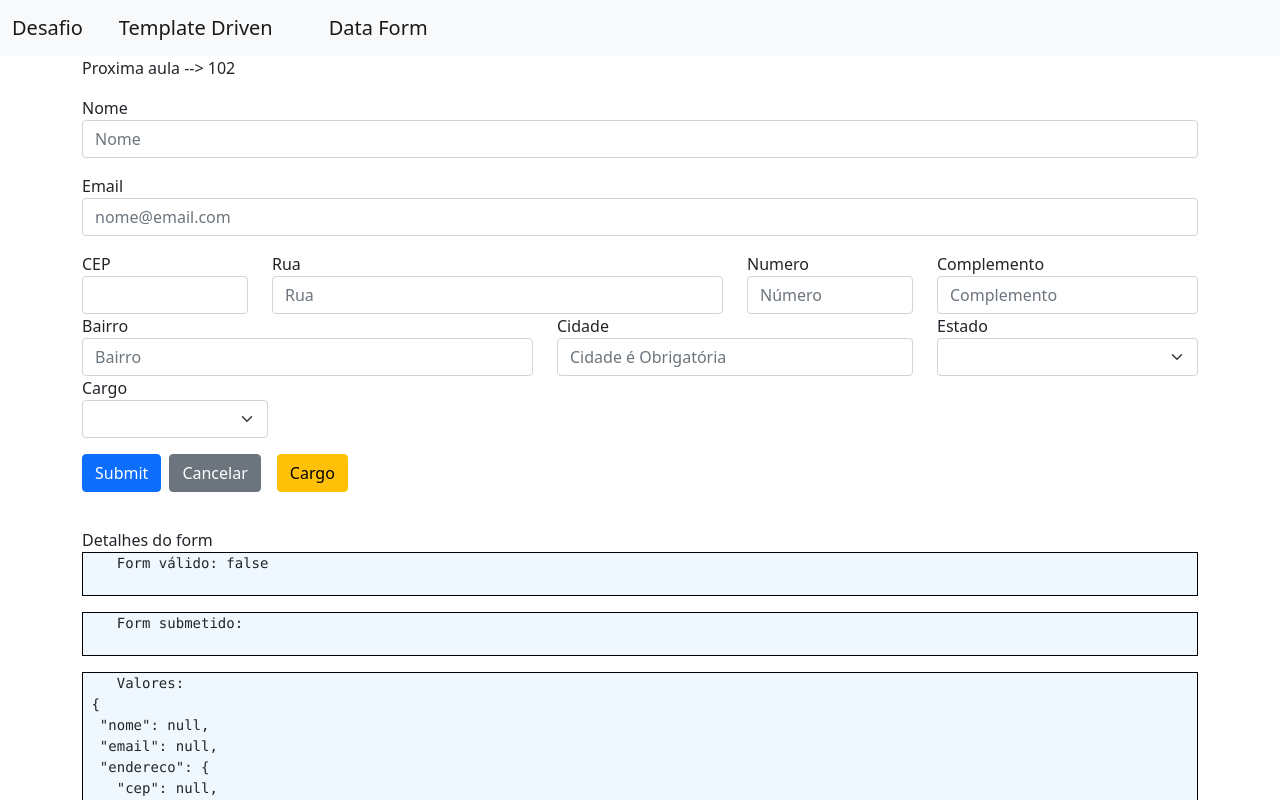
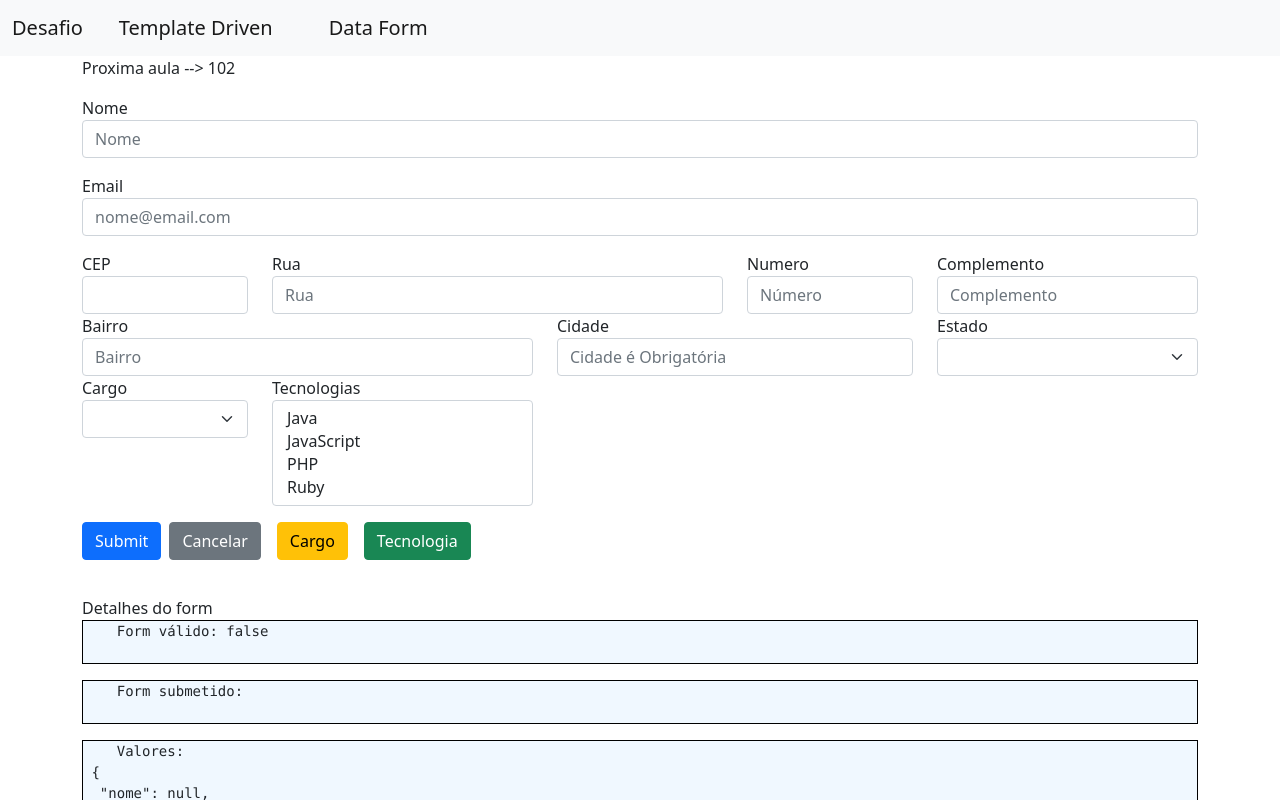
Before and after one commit to RafaelNevesdeOliveira/formAngular, an Angular app: page /dataForm in a window 1280 px wide. Shown: the top 800 px of the page. Built offline with nearby package versions, Linux system fonts and the light colour scheme.

Commit message:
multiple select

```diff
--- a/src/app/data-form/data-form.component.html
+++ b/src/app/data-form/data-form.component.html
@@ -1,10 +1,10 @@
-<form [formGroup]="formulario" (ngSubmit)="onSubmit()" >
-  <p>Proxima aula -->  102</p>
+<form [formGroup]="formulario" (ngSubmit)="onSubmit()">
+  <p>Proxima aula --> 102</p>
 
   <!-- NOME -->
   <div class="form-group col-mb-12" [ngClass]="aplicaCssErro('nome')">
     <label class="control-label" for="nome">Nome</label>
-    <input type="text" class="form-control" id="nome" formControlName="nome" placeholder="Nome"/>
+    <input type="text" class="form-control" id="nome" formControlName="nome" placeholder="Nome" />
 
     <app-campo-control-erro [mostrarErro]="verificaValidTouched('nome')" msgErro="Nome obrigatório">
     </app-campo-control-erro>
@@ -29,7 +29,7 @@
       <div class="col-md-2" [ngClass]="aplicaCssErro('endereco.cep')">
         <label class="control-label" for="cep">CEP</label>
 
-        <input type="text" class="form-control" id="cep" formControlName="cep" (blur)="consultaCEP()"/>
+        <input type="text" class="form-control" id="cep" formControlName="cep" (blur)="consultaCEP()" />
 
         <app-campo-control-erro [mostrarErro]="verificaValidTouched('endereco.cep')" msgErro="CEP obrigatório">
         </app-campo-control-erro>
@@ -39,7 +39,7 @@
       <div class="col-md-5" [ngClass]="aplicaCssErro('endereco.rua')">
         <label class="control-label" for="rua">Rua</label>
 
-        <input type="rua" class="form-control" id="rua" formControlName="rua" placeholder="Rua"/>
+        <input type="rua" class="form-control" id="rua" formControlName="rua" placeholder="Rua" />
 
         <app-campo-control-erro [mostrarErro]="verificaValidTouched('endereco.rua')" msgErro="Rua obrigatório">
         </app-campo-control-erro>
@@ -49,7 +49,7 @@
       <div class="col-md-2" [ngClass]="aplicaCssErro('endereco.numero')">
         <label class="control-label" for="numero">Numero</label>
 
-        <input type="numero" class="form-control" id="numero" formControlName="numero" placeholder="Número"/>
+        <input type="numero" class="form-control" id="numero" formControlName="numero" placeholder="Número" />
 
         <app-campo-control-erro [mostrarErro]="verificaValidTouched('endereco.numero')" msgErro="Numero obrigatório">
         </app-campo-control-erro>
@@ -59,9 +59,11 @@
       <div class="col-md-3" [ngClass]="aplicaCssErro('endereco.complemenmto')">
         <label class="control-label" for="complemento">Complemento</label>
 
-        <input type="complemento" class="form-control" id="complemento" formControlName="complemento" placeholder="Complemento"/>
+        <input type="complemento" class="form-control" id="complemento" formControlName="complemento"
+          placeholder="Complemento" />
 
-        <app-campo-control-erro [mostrarErro]="verificaValidTouched('endereco.complemento')" msgErro="Complemento obrigatório">
+        <app-campo-control-erro [mostrarErro]="verificaValidTouched('endereco.complemento')"
+          msgErro="Complemento obrigatório">
         </app-campo-control-erro>
       </div>
     </div>
@@ -72,7 +74,7 @@
       <div class="col-md-5" [ngClass]="aplicaCssErro('endereco.bairro')">
         <label class="control-label" for="bairro">Bairro</label>
 
-        <input type="text" class="form-control" id="bairro" formControlName="bairro" placeholder="Bairro"/>
+        <input type="text" class="form-control" id="bairro" formControlName="bairro" placeholder="Bairro" />
 
         <app-campo-control-erro [mostrarErro]="verificaValidTouched('endereco.bairro')" msgErro="Bairro obrigatório">
         </app-campo-control-erro>
@@ -82,7 +84,8 @@
       <div class="col-md-4" [ngClass]="aplicaCssErro('endereco.cidade')">
         <label class="control-label" for="cidade">Cidade</label>
 
-        <input type="cidade" class="form-control" id="cidade" formControlName="cidade" placeholder="Cidade é Obrigatória"/>
+        <input type="cidade" class="form-control" id="cidade" formControlName="cidade"
+          placeholder="Cidade é Obrigatória" />
 
         <app-campo-control-erro [mostrarErro]="verificaValidTouched('endereco.cidade')" msgErro="Cidade obrigatório">
         </app-campo-control-erro>
@@ -92,7 +95,8 @@
         <label class="control-label" for="estado">Estado</label>
 
         <select class="form-select" id="estado" formControlName="estado" placeholder="Estado">
-          <option *ngFor="let estado of estados | async" [value]="estado.sigla"> {{estado.nome}} - {{estado.sigla}}</option>
+          <option *ngFor="let estado of estados | async" [value]="estado.sigla"> {{estado.nome}} - {{estado.sigla}}
+          </option>
 
         </select>
         <app-campo-control-erro [mostrarErro]="verificaValidTouched('endereco.estado')" msgErro="Estado obrigatório">
@@ -101,28 +105,43 @@
     </div>
   </div>
 
-  <div>
-    <div class="col-md-2" [ngClass]="aplicaCssErro('endereco.cargo')">
+  <div class="form-group row">
+
+    <div class="col-md-2" [ngClass]="aplicaCssErro('cargo')">
       <label class="control-label" for="cargo">Cargo</label>
 
       <select class="form-select" id="cargo" formControlName="cargo" [compareWith]="compararCargo">
-        <option *ngFor="let cargo of cargos" [ngValue]="cargo" >{{cargo.desc}} </option>
+        <option *ngFor="let cargo of cargos" [ngValue]="cargo">{{cargo.desc}} </option>
+      </select>
+    </div>
+
+
+    <div class="col-md-3" [ngClass]="aplicaCssErro('tecnologias')">
+      <label class="control-label" for="tecnologias">Tecnologias</label>
+
+      <select multiple class="form-select" id="tecnologias" formControlName="tecnologias" [compareWith]="compararTecnologias">
+        <option multiple *ngFor="let tecnologia of tecnologias" [value]="tecnologia.nome">{{tecnologia.desc}} </option>
       </select>
 
     </div>
+
   </div>
 
 
+
   <div class="col-auto py-3">
-    <button type="submit" class="btn btn-primary" >
+    <button type="submit" class="btn btn-primary">
       Submit
     </button>
-    <button  class="btn btn-secondary mx-2" (click)="resetar()">
+    <button class="btn btn-secondary mx-2" (click)="resetar()">
       Cancelar
     </button>
     <button class="btn btn-warning mx-2" (click)="setarCargo()">
       Cargo
     </button>
+    <button class="btn btn-success     mx-2" (click)="setarTecnologia()">
+      Tecnologia
+    </button>
   </div>
 </form>
 
--- a/src/app/data-form/data-form.component.ts
+++ b/src/app/data-form/data-form.component.ts
@@ -15,7 +15,8 @@ import { Observable } from 'rxjs';
 export class DataFormComponent implements OnInit {
   formulario!: FormGroup;
   estados?: Observable <EstadoBR[]>| any
-  cargos?: any
+  cargos?: any[];
+  tecnologias?: any[];
 
   constructor(private formBuilder: FormBuilder, private http: HttpClient,
     private dropdownService: DropdownService, private cepService: ConsultaCepService) { }
@@ -35,7 +36,8 @@ export class DataFormComponent implements OnInit {
         cidade: [null, [Validators.required]],
         estado: [null, [Validators.required]],
       }),
-      cargo:[null]
+      cargo:[null],
+      tecnologias:[null]
     });
 
     // this.dropdownService.getEstadosBr().subscribe(dados => {
@@ -45,6 +47,7 @@ export class DataFormComponent implements OnInit {
 
     this.estados = this.dropdownService.getEstadosBr();
     this.cargos = this.dropdownService.getCargos();
+    this.tecnologias = this.dropdownService.getTecnologias();
   }
 
   onSubmit() {
@@ -143,12 +146,18 @@ export class DataFormComponent implements OnInit {
   }
 
   setarCargo(){
-    const cargo = {nome: 'Dev', nivel: 'Pleno', desc: 'Dev Pl'};
-    this.formulario.get('cargo')?.setValue(cargo)
+    this.formulario.get('cargo')?.setValue(" ")
+  }
+
+  setarTecnologia(){
+    this.formulario.get('tecnologia')?.setValue(" ")
   }
 
   compararCargo(obj1:any, obj2: any){
     return obj1 && obj2 ? (obj1.nome === obj2.nome && obj1.nivel === obj2.nivel) : obj1 === obj2
   }
 
+  compararTecnologias(obj1:any, obj2: any){
+    return obj1 && obj2 ? (obj1.desc === obj2.desc) : obj1 === obj2
+  }
 }
--- a/src/app/shared/service/dropdown.service.ts
+++ b/src/app/shared/service/dropdown.service.ts
@@ -19,4 +19,13 @@ export class DropdownService{
       {nome: 'Dev', nivel: 'Senior', desc: 'Dev Sr'},
     ]
   }
+  getTecnologias(){
+    return [
+      {nome: 'java', desc: 'Java'},
+      {nome: 'php', desc: 'JavaScript'},
+      {nome: 'python', desc: 'PHP'},
+      {nome: 'javascript', desc: 'Ruby'},
+
+    ]
+  }
 }
```
